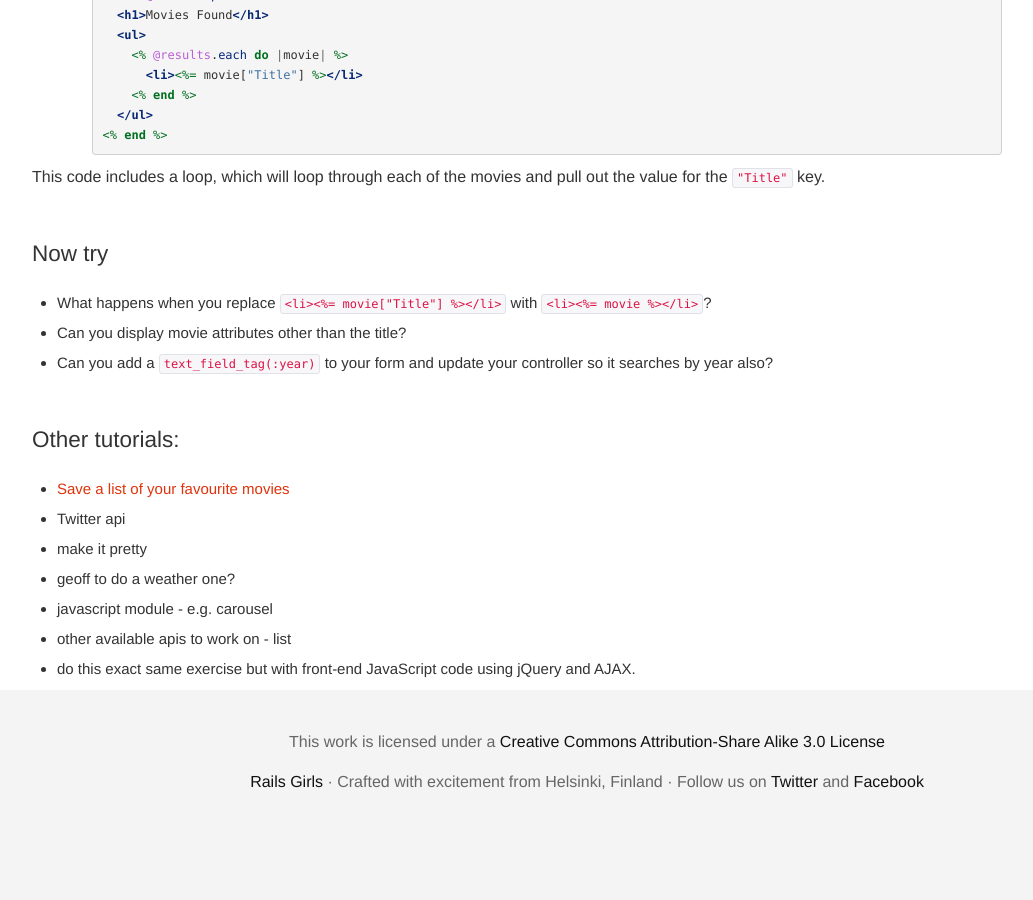
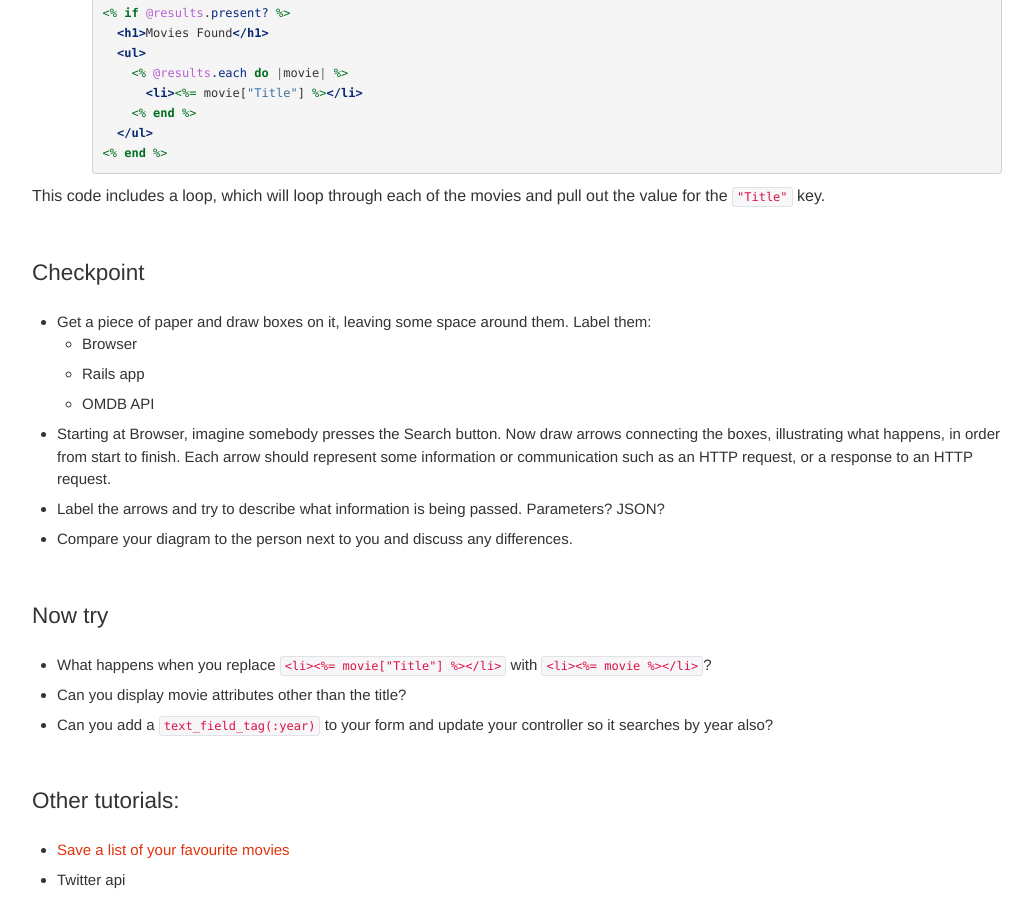
Before and after one commit to tracymu/api-tutorial, a Jekyll site: the page built from index.md, in a window 1280 px wide and 900 px high, scrolled down 8732 px. Shown: the whole window, without its empty margins (53-1086 px from the left). Built offline with Jekyll 4.4.1, drawn with Linux system fonts in a browser that asks for light colours; nearby versions of some CDN libraries; before the commit the page ends 9582 px from its top, so only the background shows below that; some of the changed text lies outside the part shown.

Commit message:
Update main tute quiz/checkpoint, add one at the end too

````diff
--- a/index.md
+++ b/index.md
@@ -90,7 +90,7 @@ Output:
 "1975"
 ```
 
-### Quiz
+### Checkpoint
 
 - Which of these is JSON?
 
@@ -104,10 +104,9 @@ Output:
   {"Title"=>"Dog Day Afternoon", "Year"=>"1975", "Rated"=>"R"}
   ```
 
-- What is the other version, if not JSON?
-- In the Ruby code example above, what is the type of the variable `a`? What is the type of the variable `b`?
-
-Ask the person next to you or an instructor if you're not sure.
+- In the Ruby code example above, what is the type of the variable `a`? What is the type of the variable `b`? (You can check your answer by entering `a.class` or `b.class` into `irb`.)
+- Why do we have two versions of the same data?
+- If you guessed wrong or didn't know, ask the person next to you or an instructor.
 
 
 ## Let's build something using an API
@@ -353,6 +352,16 @@ Find the `search.html.erb` view file and add this code to the end:
 
 This code includes a loop, which will loop through each of the movies and pull out the value for the `"Title"` key.
 
+### Checkpoint
+
+- Get a piece of paper and draw boxes on it, leaving some space around them. Label them:
+  - Browser
+  - Rails app
+  - OMDB API
+- Starting at Browser, imagine somebody presses the Search button. Now draw arrows connecting the boxes, illustrating what happens, in order from start to finish. Each arrow should represent some information or communication such as an HTTP request, or a response to an HTTP request.
+- Label the arrows and try to describe what information is being passed. Parameters? JSON?
+- Compare your diagram to the person next to you and discuss any differences.
+
 ### Now try
 
  - What happens when you replace `<li><%= movie["Title"] %></li>` with `<li><%= movie %></li>`?
````
